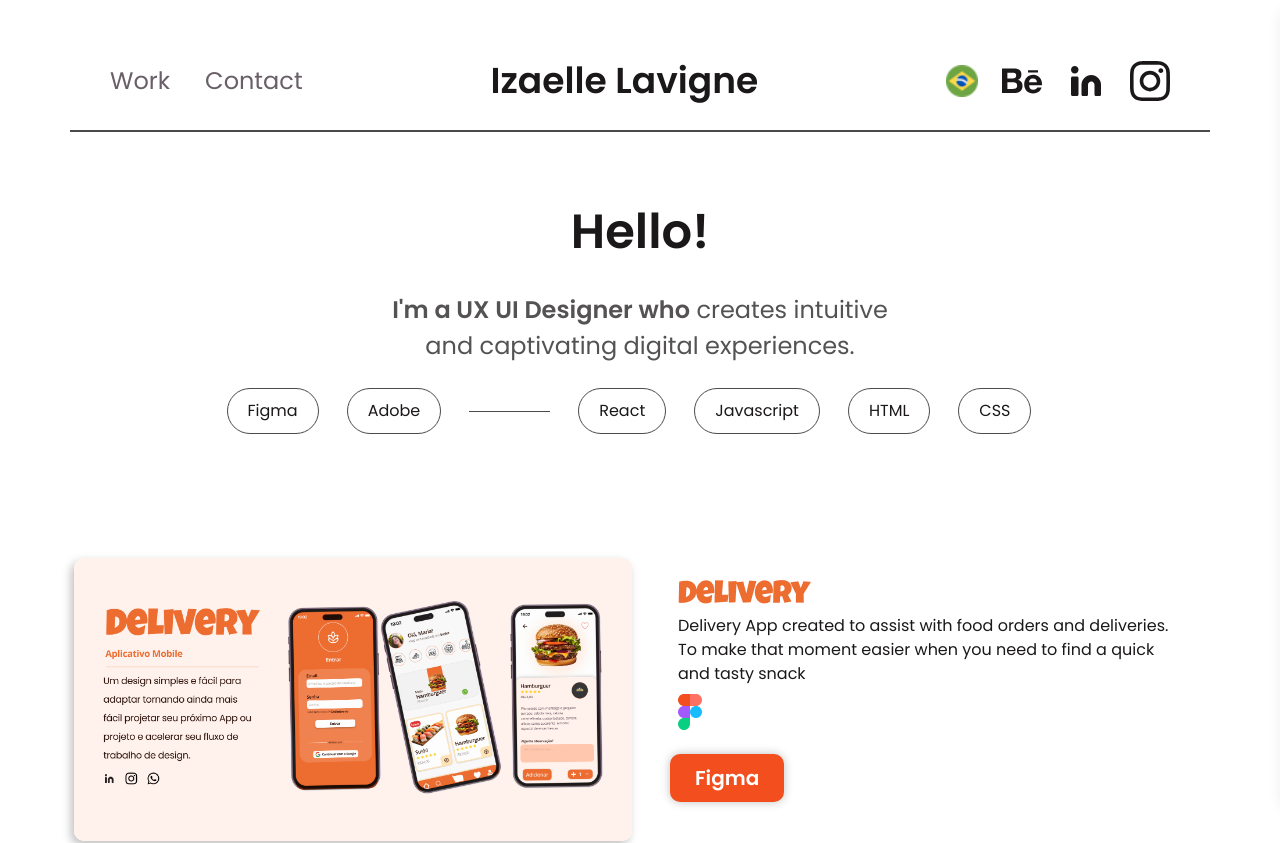
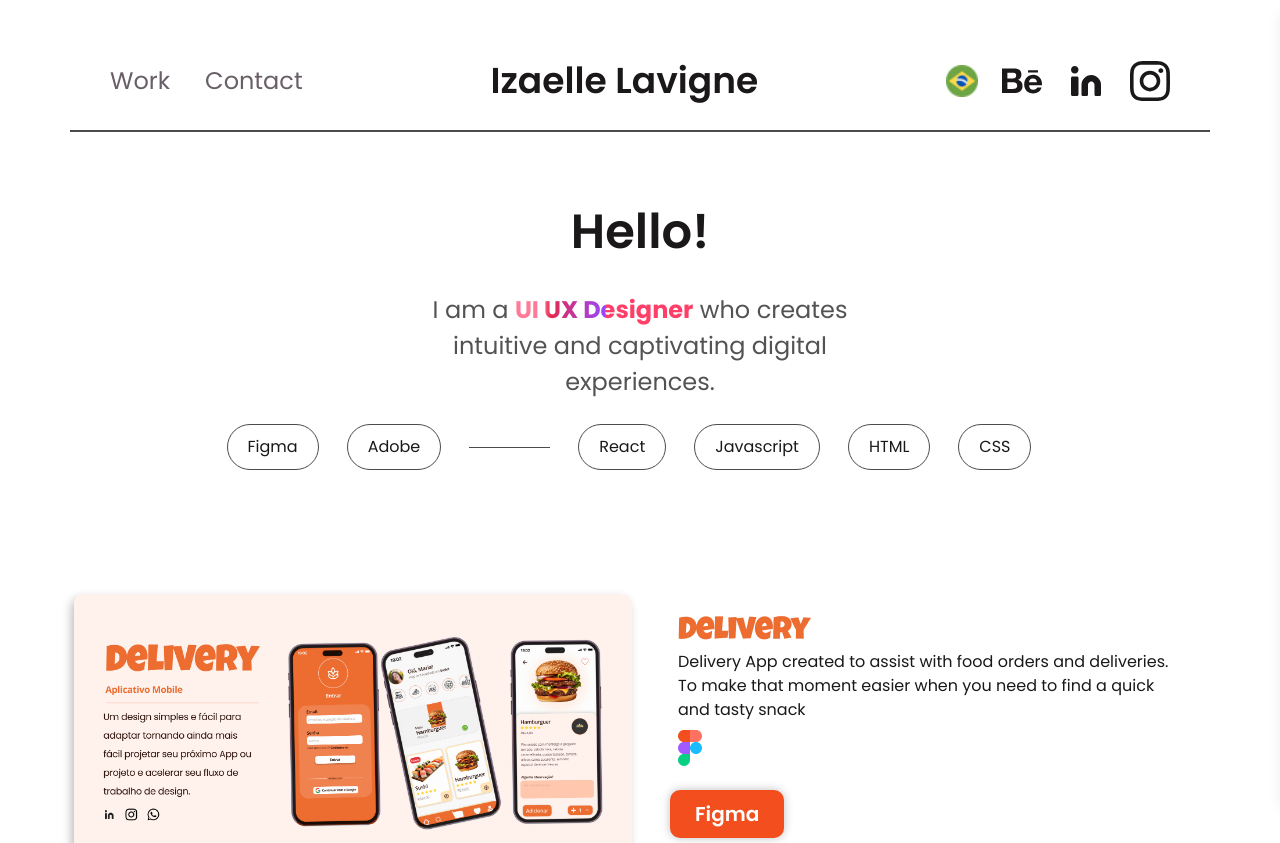
Before and after one commit to LeoCesar0/elle-portifolio, a React (Vite) app: page / in a window 1280 px wide. Shown: the top 843 px of the page. Built offline with nearby package versions, Linux system fonts and the light colour scheme.

Commit message:
feat: add welcome gradient

```diff
--- a/src/App.jsx
+++ b/src/App.jsx
@@ -1,6 +1,5 @@
 import { AboutSection } from "./components/AboutSection";
 import { ConceptSection } from "./components/ConceptSection";
-import { Footer } from "./components/Footer";
 import { Header } from "./components/Header";
 import { Layout } from "./components/Layout";
 import { MobileMenu } from "./components/MobileMenu";
--- a/src/components/Welcome.jsx
+++ b/src/components/Welcome.jsx
@@ -6,14 +6,19 @@ export const Welcome = () => {
     pt: "Olá!",
   });
 
-  const descriptionStrong = useT({
-    en: "I'm a UX UI Designer who",
-    pt: "Sou uma UX UI Designer que",
+  const description1 = useT({
+    en: "I am a",
+    pt: "Sou uma",
   });
 
-  const description = useT({
-    en: "creates intuitive and captivating digital experiences.",
-    pt: "cria experiências digitais intuitivas e cativantes.",
+  const description2 = useT({
+    en: "who creates intuitive and captivating digital experiences.",
+    pt: "que cria experiências digitais intuitivas e cativantes.",
+  });
+
+  const descriptionDetail = useT({
+    en: "UI UX Designer",
+    pt: "UI UX Designer",
   });
 
   const tags = ["Figma", "Adobe", "React", "Javascript", "HTML", "CSS"];
@@ -25,10 +30,11 @@ export const Welcome = () => {
           {hello}
         </h1>
         <p className="leading-6 text-center text-onBackground/75 md:text-[24px] md:leading-[36px]">
-          <strong className="font-semibold text-onBackground/75">
-            {descriptionStrong}
+          {description1}{" "}
+          <strong className=" text-onBackground/75 welcome-gradient">
+            {descriptionDetail}
           </strong>{" "}
-          {description}
+          {description2}
         </p>
       </div>
       <div className="carousel">
--- a/src/styles/global.css
+++ b/src/styles/global.css
@@ -50,3 +50,16 @@ body {
 .main-container {
   @apply py-[20px] px-[5px] mx-auto md:max-w-[1168px] md:px-[14px] md:py-[32px];
 }
+
+.welcome-gradient {
+  background: -webkit-linear-gradient(
+    360deg,
+    #ff7a97 15.61%,
+    #e32851 20.07%,
+    #9747ff 50.56%,
+    #f24e1e 35.56%,
+    #ff3f68 40.22%
+  );
+  -webkit-background-clip: text;
+  -webkit-text-fill-color: transparent;
+}
```
